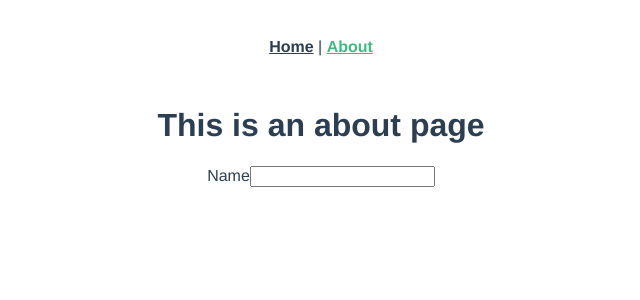
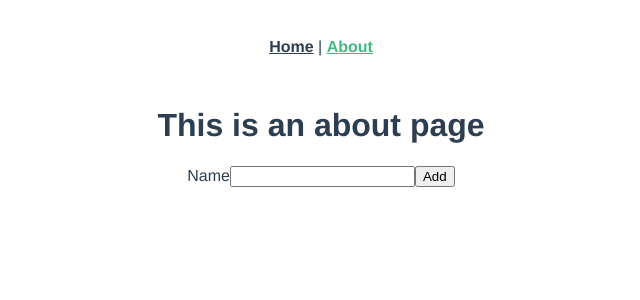
Before and after one commit to YueChuCheng/finalproject_test, a Vue app: page /about in a window 1280 px wide. Shown: the top 300 px of the page, without its empty margins (319-959 px from the left). Built offline with nearby package versions, Linux system fonts and the light colour scheme.

Commit message:
chang firebase username

```diff
--- a/src/firebase/index.js
+++ b/src/firebase/index.js
@@ -13,3 +13,6 @@ let config = {
 
 firebase.initializeApp(config);
 window.firebase=firebase;
+
+export const db = firebase.database();
+export const namesRef = db.ref('name');
--- a/src/views/About.vue
+++ b/src/views/About.vue
@@ -2,15 +2,30 @@
   <div class="about">
     <h1>This is an about page</h1>
       <label >Name</label>
-      <input type="text" name="" />
-      <!-- <button @click="submitName()">Add</button> -->
+      <input type="text" v-model="name" />
+      <button @click="set()">Add</button>
   </div>
 </template>
 <script >
 import {namesRef} from '../firebase';
 import '../firebase'
 export default {
+  methods:{
 
+    set(){
+      var user = firebase.auth().currentUser;
+      user.providerData.forEach(function (profile) {
+      firebase.database().ref('users/' + profile.uid).set({
+      username: "testsadfas",
+
+        });
+      });
+
+
+    }
+
+
+  }
 
 
 }
```
